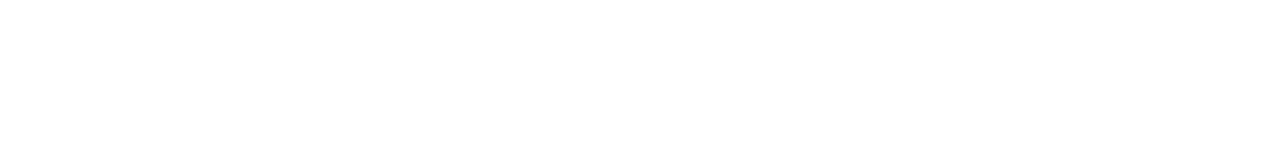
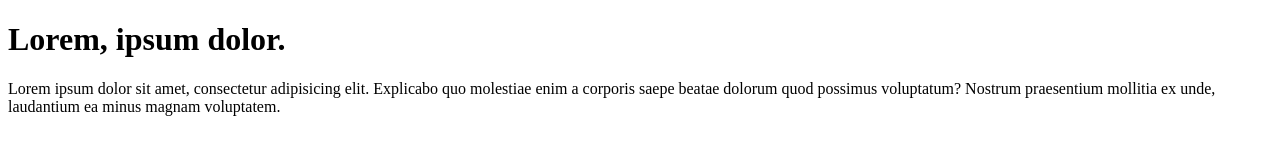
Before and after one commit to quiquerojo/curso-github-prueba, a plain HTML site: page prueba.html in a window 1280 px wide. Drawn offline with Linux system fonts and the light colour scheme.

Commit message:
añadidos un h1 y un párrafo desde vscode

```diff
--- a/prueba.html
+++ b/prueba.html
@@ -7,6 +7,7 @@
     <title>Document</title>
 </head>
 <body>
-
+    <h1>Lorem, ipsum dolor.</h1>
+    <p>Lorem ipsum dolor sit amet, consectetur adipisicing elit. Explicabo quo molestiae enim a corporis saepe beatae dolorum quod possimus voluptatum? Nostrum praesentium mollitia ex unde, laudantium ea minus magnam voluptatem.</p>
 </body>
 </html>
```
